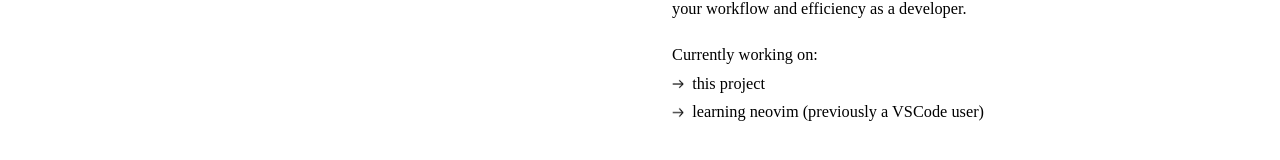
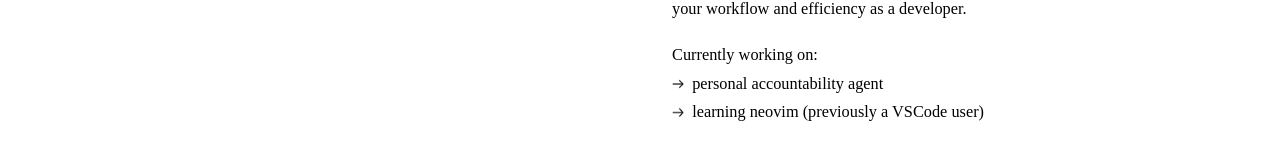
Before and after one commit to ezhang3333/personal-portfolio, a Vue app: page /about in a window 1280 px wide. Shown: the part 425-585 px from the top of the page. Built offline with nearby package versions, Linux system fonts and the light colour scheme; no server answers; the HTML template or start-up script is replaced by a standard one.

Commit message:
updating currently working on

```diff
--- a/src/views/AboutView.vue
+++ b/src/views/AboutView.vue
@@ -42,7 +42,7 @@ onMounted(async () => {
             <span class="text-highlight">Currently working on:</span><br>
             <span class="working-item">
               <img :src="nextIcon" alt="" class="working-icon" aria-hidden="true" />
-              this project
+              personal accountability agent
             </span>
             <span class="working-item">
               <img :src="nextIcon" alt="" class="working-icon" aria-hidden="true" />
```
